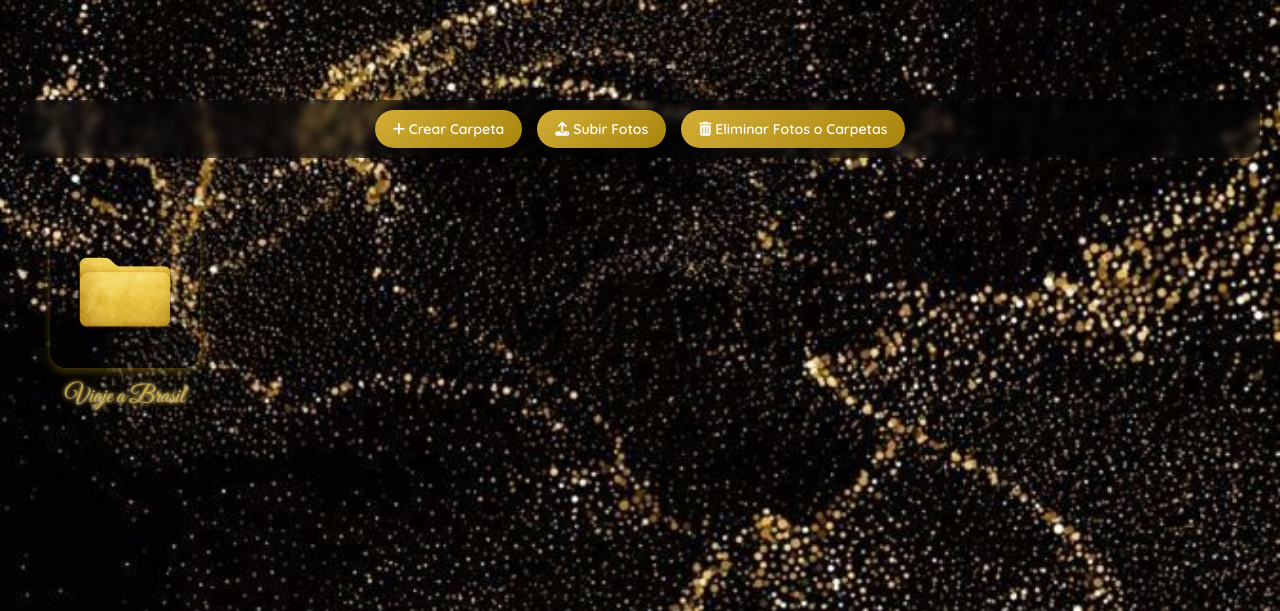
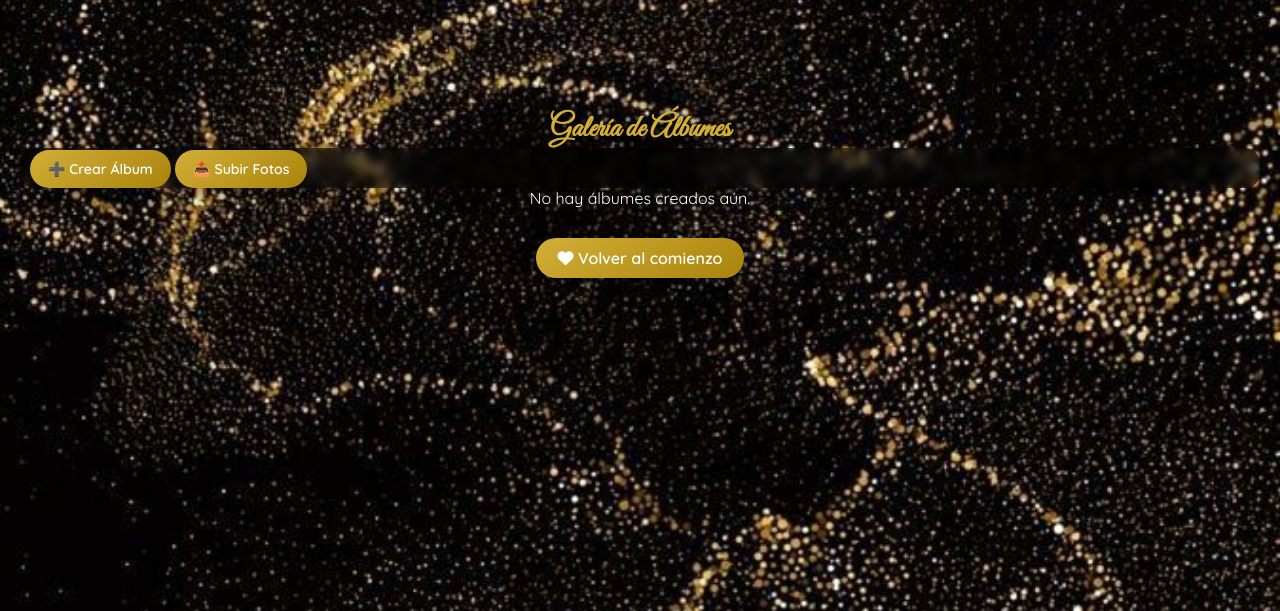
Before and after one commit to gabrielavasso/mini_web, a Flask app: page /galeria in a window 1280 px wide. Shown: the part 140-751 px from the top of the page. Run offline with Flask 3, Linux system fonts and the light colour scheme; the visitor is signed in with stand-in values (Sample User, id 1); parts of the project's set-up code (start-up, migrations or seed data) failed here and were passed over.

Commit message:
Agregado icono de carpeta en galería y estilos ajustados

```diff
--- a/app.py
+++ b/app.py
@@ -1,64 +1,64 @@
-from flask import Flask, render_template, request, redirect, url_for, send_from_directory, session, flash
+from flask import Flask, render_template, request, redirect, url_for, session, flash
 from werkzeug.utils import secure_filename
 from dotenv import load_dotenv
 import os
 import json
 import re
-import shutil
+import cloudinary
+import cloudinary.uploader
 
 load_dotenv()
 
 app = Flask(__name__)
 app.secret_key = "supersecreto"
-app.config['UPLOAD_FOLDER'] = 'uploads'
-app.config['MUSIC_FOLDER'] = 'static/music'
-app.config['ALLOWED_EXTENSIONS'] = {'png', 'jpg', 'jpeg', 'gif'}
-app.config['NOTAS_FILE'] = os.path.join("data", "notas.json")
 
-# === Filtro personalizado para extraer ID de YouTube ===
+# === Configuración Cloudinary ===
+cloudinary.config(
+    cloud_name=os.getenv("CLOUDINARY_URL").split("@")[1],
+    api_key=os.getenv("CLOUDINARY_URL").split("//")[1].split(":")[0],
+    api_secret=os.getenv("CLOUDINARY_URL").split(":")[2].split("@")[0]
+)
+
+# Archivos JSON para datos
+NOTAS_FILE = os.path.join("data", "notas.json")
+FOTOS_FILE = os.path.join("data", "fotos.json")
+
+# Crear archivos y carpetas necesarios
+os.makedirs("data", exist_ok=True)
+if not os.path.exists(NOTAS_FILE):
+    with open(NOTAS_FILE, "w", encoding="utf-8") as f:
+        json.dump([], f)
+if not os.path.exists(FOTOS_FILE):
+    with open(FOTOS_FILE, "w", encoding="utf-8") as f:
+        json.dump({}, f)  # Diccionario con {album: [fotos]}
+
+# Filtro para extraer ID de YouTube
 def youtube_id(link):
     match = re.search(r"(?:v=|\/)([0-9A-Za-z_-]{11})", link)
     return match.group(1) if match else ""
 
 app.jinja_env.filters['youtube_id'] = youtube_id
 
-# === Crear carpetas necesarias ===
-os.makedirs(app.config['UPLOAD_FOLDER'], exist_ok=True)
-os.makedirs("data", exist_ok=True)
-if not os.path.exists(app.config['NOTAS_FILE']):
-    with open(app.config['NOTAS_FILE'], "w", encoding="utf-8") as f:
-        json.dump([], f)
-
-# === Función para validar archivos ===
-def allowed_file(filename):
-    return '.' in filename and filename.rsplit('.', 1)[1].lower() in app.config['ALLOWED_EXTENSIONS']
-
-# === Rutas ===
+# === Rutas principales ===
 @app.route("/")
 def index():
-    carpetas = os.listdir(app.config['UPLOAD_FOLDER'])
-    galeria = {}
-    for carpeta in carpetas:
-        ruta = os.path.join(app.config['UPLOAD_FOLDER'], carpeta)
-        if os.path.isdir(ruta):
-            imagenes = [f for f in os.listdir(ruta) if allowed_file(f)]
-            galeria[carpeta] = imagenes
-    return render_template("index.html", galeria=galeria)
+    # Cargar fotos por álbum desde JSON
+    with open(FOTOS_FILE, "r", encoding="utf-8") as f:
+        fotos = json.load(f)
+    return render_template("index.html", galeria=fotos)
 
 @app.route("/login", methods=["GET", "POST"])
 def login():
     error = None
-
     if request.method == "POST":
         usuario = request.form["usuario"].strip()
         contrasena = request.form["contrasena"].strip()
 
         if usuario == os.getenv("USUARIO") and contrasena == os.getenv("CONTRASENA"):
             session["logueado"] = True
-            return redirect(url_for("bienvenida"))  # Redirige a mensaje de bienvenida
+            return redirect(url_for("bienvenida"))
         else:
             error = "Usuario o contraseña incorrectos"
-
     return render_template("login.html", error=error)
 
 @app.route("/logout")
@@ -74,6 +74,28 @@ def mensaje_logout():
         return render_template('mensaje_logout.html')
     return redirect(url_for('index'))
 
+# === Crear álbum ===
+@app.route("/crear_album", methods=["GET", "POST"])
+def crear_album():
+    if not session.get("logueado"):
+        return redirect(url_for("login"))
+
+    mensaje = None
+    if request.method == "POST":
+        nombre = request.form.get("nombre", "").strip()
+        if nombre:
+            with open(FOTOS_FILE, "r", encoding="utf-8") as f:
+                fotos = json.load(f)
+            if nombre not in fotos:
+                fotos[nombre] = []
+                with open(FOTOS_FILE, "w", encoding="utf-8") as f:
+                    json.dump(fotos, f, indent=4, ensure_ascii=False)
+                mensaje = f"✅ Álbum '{nombre}' creado exitosamente."
+            else:
+                mensaje = f"⚠️ El álbum '{nombre}' ya existe."
+    return render_template("crear_album.html", mensaje=mensaje)
+
+# === Subir fotos a Cloudinary ===
 @app.route("/upload", methods=["GET", "POST"])
 def upload():
     if not session.get("logueado"):
@@ -82,32 +104,91 @@ def upload():
     if request.method == "POST":
         carpeta = request.form["carpeta"]
         archivos = request.files.getlist("fotos")
-        ruta_carpeta = os.path.join(app.config['UPLOAD_FOLDER'], carpeta)
-        os.makedirs(ruta_carpeta, exist_ok=True)
+
+        with open(FOTOS_FILE, "r", encoding="utf-8") as f:
+            fotos = json.load(f)
+
+        if carpeta not in fotos:
+            fotos[carpeta] = []
 
         for archivo in archivos:
-            if archivo and allowed_file(archivo.filename):
-                nombre_seguro = secure_filename(archivo.filename)
-                archivo.save(os.path.join(ruta_carpeta, nombre_seguro))
+            if archivo:
+                resultado = cloudinary.uploader.upload(archivo, folder=f"mini_web/{carpeta}")
+                fotos[carpeta].append({
+                    "url": resultado['secure_url'],
+                    "public_id": resultado['public_id']
+                })
+
+        with open(FOTOS_FILE, "w", encoding="utf-8") as f:
+            json.dump(fotos, f, indent=4, ensure_ascii=False)
 
         flash("📸 Fotos subidas correctamente.")
         return redirect(url_for("ver_album", carpeta=carpeta))
 
-    return render_template("upload.html")
+    # Mostrar lista de álbumes
+    with open(FOTOS_FILE, "r", encoding="utf-8") as f:
+        fotos = json.load(f)
+    return render_template("upload.html", albums=list(fotos.keys()))
 
-@app.route("/uploads/<carpeta>/<nombre>")
-def ver_imagen(carpeta, nombre):
-    return send_from_directory(os.path.join(app.config['UPLOAD_FOLDER'], carpeta), nombre)
+# === Ver álbum ===
+@app.route("/ver_album/<carpeta>")
+def ver_album(carpeta):
+    with open(FOTOS_FILE, "r", encoding="utf-8") as f:
+        fotos = json.load(f)
+    imagenes = fotos.get(carpeta, [])
+    return render_template("ver_album.html", carpeta=carpeta, imagenes=imagenes)
 
+# === Eliminar foto o álbum ===
+@app.route("/eliminar_fotos", methods=["POST"])
+def eliminar_fotos():
+    if not session.get("logueado"):
+        return redirect(url_for("login"))
+
+    carpeta = request.form.get("carpeta", "").strip()
+    nombre = request.form.get("nombre", "").strip()  # Aquí será la URL
+
+    with open(FOTOS_FILE, "r", encoding="utf-8") as f:
+        fotos = json.load(f)
+
+    if carpeta in fotos:
+        if nombre:
+            # Buscar la foto en el álbum por URL
+            foto = next((f for f in fotos[carpeta] if f["url"] == nombre), None)
+            if foto:
+                # Borrar de Cloudinary usando public_id
+                cloudinary.uploader.destroy(foto["public_id"])
+                fotos[carpeta].remove(foto)
+                flash(f"🗑️ Foto eliminada de '{carpeta}'.")
+            else:
+                flash("❌ No se encontró la foto.")
+        else:
+            # Eliminar álbum completo
+            for foto in fotos[carpeta]:
+                cloudinary.uploader.destroy(foto["public_id"])
+            del fotos[carpeta]
+            flash(f"🗑️ Álbum '{carpeta}' eliminado completamente.")
+
+    with open(FOTOS_FILE, "w", encoding="utf-8") as f:
+        json.dump(fotos, f, indent=4, ensure_ascii=False)
+
+    return redirect(url_for("galeria"))
+
+# === Galería principal ===
+@app.route("/galeria")
+def galeria():
+    with open(FOTOS_FILE, "r", encoding="utf-8") as f:
+        fotos = json.load(f)
+    return render_template("galeria.html", galeria=fotos)
+
+# === Otras rutas (notas, carta, canciones) siguen igual ===
 @app.route("/carta")
 def carta():
     return render_template("carta.html")
 
 @app.route("/notas", methods=["GET", "POST"])
 def notas():
-    archivo_notas = app.config['NOTAS_FILE']
-    if os.path.exists(archivo_notas):
-        with open(archivo_notas, "r", encoding="utf-8") as f:
+    if os.path.exists(NOTAS_FILE):
+        with open(NOTAS_FILE, "r", encoding="utf-8") as f:
             todas_las_notas = json.load(f)
     else:
         todas_las_notas = []
@@ -118,164 +199,12 @@ def notas():
         nueva_nota = {"autor": autor, "mensaje": mensaje}
         todas_las_notas.append(nueva_nota)
 
-        with open(archivo_notas, "w", encoding="utf-8") as f:
+        with open(NOTAS_FILE, "w", encoding="utf-8") as f:
             json.dump(todas_las_notas, f, indent=4, ensure_ascii=False)
 
         return redirect(url_for("notas"))
 
     return render_template("notas.html", notas=todas_las_notas, total=len(todas_las_notas), enumerate=enumerate)
-
-@app.route("/eliminar_nota/<int:indice>", methods=["POST"])
-def eliminar_nota(indice):
-    archivo_notas = app.config['NOTAS_FILE']
-    if os.path.exists(archivo_notas):
-        with open(archivo_notas, "r", encoding="utf-8") as f:
-            todas_las_notas = json.load(f)
-
-        if 0 <= indice < len(todas_las_notas):
-            todas_las_notas.pop(indice)
-            with open(archivo_notas, "w", encoding="utf-8") as f:
-                json.dump(todas_las_notas, f, indent=4, ensure_ascii=False)
-
-    return redirect(url_for("notas"))
-
-@app.route("/canciones", methods=["GET", "POST"])
-def canciones():
-    archivo_canciones = os.path.join("data", "canciones.json")
-    if not os.path.exists(archivo_canciones):
-        with open(archivo_canciones, "w", encoding="utf-8") as f:
-            json.dump([], f)
-
-    with open(archivo_canciones, "r", encoding="utf-8") as f:
-        canciones = json.load(f)
-
-    if request.method == "POST":
-        if not session.get("logueado"):
-            return redirect(url_for("login"))
-
-        link = request.form["link"]
-        canciones.append(link)
-        with open(archivo_canciones, "w", encoding="utf-8") as f:
-            json.dump(canciones, f, indent=4, ensure_ascii=False)
-        flash("🎵 Canción agregada con éxito")
-        return redirect(url_for("canciones"))
-
-    return render_template("canciones.html", canciones=canciones)
-
-@app.route("/galeria")
-def galeria():
-    carpetas = os.listdir(app.config['UPLOAD_FOLDER'])
-    galeria = {}
-    for carpeta in carpetas:
-        ruta = os.path.join(app.config['UPLOAD_FOLDER'], carpeta)
-        if os.path.isdir(ruta):
-            imagenes = [f for f in os.listdir(ruta) if allowed_file(f)]
-            galeria[carpeta] = imagenes
-    return render_template("galeria.html", galeria=galeria)
-
-@app.route("/crear_album", methods=["GET", "POST"])
-def crear_album():
-    if not session.get("logueado"):
-        return redirect(url_for("login"))
-
-    mensaje = None
-    if request.method == "POST":
-        nombre = request.form.get("nombre", "").strip()
-        if nombre:
-            carpeta_path = os.path.join(app.config['UPLOAD_FOLDER'], secure_filename(nombre))
-            if not os.path.exists(carpeta_path):
-                os.makedirs(carpeta_path)
-                mensaje = f"✅ Álbum '{nombre}' creado exitosamente."
-            else:
-                mensaje = f"⚠️ El álbum '{nombre}' ya existe."
-
-    return render_template("crear_album.html", mensaje=mensaje)
-
-@app.route("/eliminar_fotos", methods=["POST"])
-def eliminar_fotos():
-    if not session.get("logueado"):
-        return redirect(url_for("login"))
-
-    carpeta = request.form.get("carpeta", "").strip()
-    nombre = request.form.get("nombre", "").strip()
-    carpeta_path = os.path.join(app.config['UPLOAD_FOLDER'], secure_filename(carpeta))
-
-    if nombre:
-        # Eliminar foto específica
-        ruta_foto = os.path.join(carpeta_path, secure_filename(nombre))
-        if os.path.exists(ruta_foto):
-            os.remove(ruta_foto)
-            flash(f"🗑️ Foto '{nombre}' eliminada con éxito.")
-        else:
-            flash(f"❌ No se encontró la foto '{nombre}'.")
-        return redirect(url_for('ver_album', carpeta=carpeta))
-    else:
-        # Eliminar carpeta completa
-        if os.path.exists(carpeta_path):
-            shutil.rmtree(carpeta_path)
-            flash(f"🗑️ Álbum '{carpeta}' eliminado completamente.")
-        else:
-            flash(f"❌ No se encontró la carpeta '{carpeta}'.")
-        return redirect(url_for('galeria'))
-
-@app.route("/ver_album/<carpeta>")
-def ver_album(carpeta):
-    ruta_carpeta = os.path.join(app.config['UPLOAD_FOLDER'], carpeta)
-    imagenes = []
-    if os.path.exists(ruta_carpeta):
-        imagenes = [f for f in os.listdir(ruta_carpeta) if allowed_file(f)]
-    return render_template("ver_album.html", carpeta=carpeta, imagenes=imagenes)
-
-@app.route("/panel")
-def panel():
-    if not session.get("logueado"):
-        return redirect(url_for("login"))
-
-    carpetas = os.listdir(app.config['UPLOAD_FOLDER'])
-    total_carpetas = len(carpetas)
-    total_fotos = 0
-    for carpeta in carpetas:
-        ruta = os.path.join(app.config['UPLOAD_FOLDER'], carpeta)
-        if os.path.isdir(ruta):
-            total_fotos += len([f for f in os.listdir(ruta) if allowed_file(f)])
-
-    archivo_notas = app.config['NOTAS_FILE']
-    total_notas = 0
-    ultima_nota = None
-
-    if os.path.exists(archivo_notas):
-        with open(archivo_notas, "r", encoding="utf-8") as f:
-            todas_las_notas = json.load(f)
-            total_notas = len(todas_las_notas)
-            if total_notas > 0:
-                ultima_nota = todas_las_notas[-1]
-
-    return render_template("panel.html", total_carpetas=total_carpetas, total_fotos=total_fotos, total_notas=total_notas, ultima_nota=ultima_nota)
-
-# Crear carpetas iniciales si no existen
-def crear_carpetas_iniciales():
-    rutas = [
-        os.path.join("static", "galeria", "Viaje a Brasil"),
-        os.path.join("static", "galeria", "Eventos")
-    ]
-    for ruta in rutas:
-        os.makedirs(ruta, exist_ok=True)
-
-crear_carpetas_iniciales()
-
-@app.route("/eliminar_cancion", methods=["POST"])
-def eliminar_cancion():
-    if not session.get("logueado"):
-        return redirect(url_for("login"))
-
-    link = request.form.get("link")
-    if link and link in canciones:  # Asegurate de tener una lista 'canciones'
-        canciones.remove(link)
-        flash("🎵 Canción eliminada correctamente.")
-    else:
-        flash("⚠️ No se pudo eliminar la canción.")
-
-    return redirect(url_for("canciones"))
 
 @app.route("/bienvenida")
 def bienvenida():
--- a/templates/galeria.html
+++ b/templates/galeria.html
@@ -1,148 +1,41 @@
 {% extends 'base.html' %}
 
-{% block title %}📸 Nuestras Fotos{% endblock %}
+{% block title %}Galería{% endblock %}
 
 {% block content %}
 <main class="galeria-fondo">
 
+    <!-- Título -->
+    <h2 class="titulo-album">Galería de Álbumes</h2>
+
+    <!-- Botones para crear álbum solo si hay sesión -->
     {% if session.get('logueado') %}
-    <!-- Botones superiores -->
-    <div class="galeria-botones galeria-superior">
-        <a href="{{ url_for('crear_album') }}" class="boton-galeria"><i class="fas fa-plus"></i> Crear Carpeta</a>
-        <a href="{{ url_for('upload') }}" class="boton-galeria"><i class="fas fa-upload"></i> Subir Fotos</a>
-        <a href="{{ url_for('eliminar_fotos') }}" class="boton-galeria"><i class="fas fa-trash-alt"></i> Eliminar Fotos o Carpetas</a>
+    <div class="galeria-superior">
+        <a href="{{ url_for('crear_album') }}" class="boton-galeria">➕ Crear Álbum</a>
+        <a href="{{ url_for('upload') }}" class="boton-galeria">📤 Subir Fotos</a>
     </div>
     {% endif %}
 
-    <!-- Contenido de la galería -->
-    <div class="galeria-contenido">
-        {% if galeria %}
-            {% for carpeta in galeria.keys() %}
-            <div class="album-carpeta">
-                <a href="{{ url_for('ver_album', carpeta=carpeta) }}">
-                    <img src="{{ url_for('static', filename='img/folder_icon.png') }}" alt="Carpeta {{ carpeta }}" class="icono-carpeta">
-                    <p class="nombre-carpeta">{{ carpeta }}</p>
-                </a>
-            </div>
-            {% endfor %}
+    <!-- Lista de álbumes -->
+    <div class="galeria-botones">
+        {% for carpeta, fotos in galeria.items() %}
+        <div class="album-carpeta">
+            <a href="{{ url_for('ver_album', carpeta=carpeta) }}">
+                <img src="{{ url_for('static', filename='img/icono_carpeta.png') }}" alt="Carpeta" class="icono-carpeta">
+                <span class="nombre-carpeta">{{ carpeta }}</span>
+            </a>
+        </div>
         {% else %}
-            <p style="text-align: center; color: white;">No hay álbumes todavía.</p>
-        {% endif %}
+        <p style="color:white; text-align:center; width:100%;">No hay álbumes creados aún.</p>
+        {% endfor %}
     </div>
+
+    <!-- Botón volver al inicio -->
+    <div class="volver-centro">
+        <a href="{{ url_for('index') }}" class="boton-volver-dorado">
+            <i class="fas fa-heart"></i> Volver al comienzo
+        </a>
+    </div>
+
 </main>
-
-<style>
-.galeria-fondo {
-    background-image: url('{{ url_for('static', filename='img/portada.jpg') }}');
-    background-size: cover;
-    background-repeat: no-repeat;
-    background-position: center;
-    background-attachment: fixed;
-    min-height: 100vh;
-    padding: 100px 20px 40px;
-}
-
-/* Botones superiores fijos */
-.galeria-superior {
-    position: sticky;
-    top: 70px; /* justo bajo el header */
-    z-index: 10;
-    background: rgba(0,0,0,0.5);
-    padding: 10px;
-    border-radius: 15px;
-    backdrop-filter: blur(4px);
-}
-
-/* Contenedor de botones */
-.galeria-botones {
-    display: flex;
-    flex-wrap: wrap;
-    justify-content: center;
-    gap: 15px;
-    margin-bottom: 30px;
-}
-
-.boton-galeria {
-    background: linear-gradient(145deg, rgba(212,175,55,1), rgba(168, 132, 12, 1));
-    color: white;
-    padding: 10px 18px;
-    border: none;
-    border-radius: 30px;
-    font-weight: bold;
-    text-decoration: none;
-    font-size: 14px;
-    box-shadow: 0 4px 10px rgba(0, 0, 0, 0.2);
-    transition: all 0.3s ease;
-}
-.boton-galeria:hover {
-    transform: scale(1.05);
-    background: rgba(212,175,55,1);
-}
-
-/* Carpetas */
-.album-carpeta {
-    display: inline-block;
-    margin: 30px;
-    text-align: center;
-    transition: transform 0.2s ease-in-out;
-}
-.album-carpeta:hover {
-    transform: scale(1.05);
-}
-
-.icono-carpeta {
-    width: 150px;
-    height: auto;
-    border-radius: 16px;
-    box-shadow: 0 4px 8px rgba(223, 187, 30, 0.3);
-    transition: box-shadow 0.3s ease-in-out;
-}
-.icono-carpeta:hover {
-    box-shadow: 0 8px 16px rgba(219, 200, 88, 0.6);
-}
-
-.nombre-carpeta {
-    display: block;
-    margin-top: 10px;
-    font-family: 'Great Vibes', cursive;
-    font-size: 1.5rem;
-    color: rgba(212,175,55,1);
-    text-shadow: 0 0 3px #fff, 0 0 6px rgba(235, 184, 16, 1);
-    text-decoration: none;
-}
-
-.album-carpeta a {
-    text-decoration: none !important;
-}
-
-/* Responsive */
-@media (max-width: 768px) {
-    .album-carpeta {
-        margin: 15px;
-    }
-
-    .icono-carpeta {
-        width: 100px;
-    }
-
-    .nombre-carpeta {
-        font-size: 1.2rem;
-    }
-
-    .galeria-botones {
-        flex-direction: column;
-        align-items: center;
-    }
-
-    .boton-galeria {
-        width: 90%;
-        font-size: 15px;
-        padding: 12px;
-    }
-
-    p {
-        padding: 0 15px;
-    }
-}
-</style>
 {% endblock %}
--- a/templates/upload.html
+++ b/templates/upload.html
@@ -98,12 +98,6 @@
     text-decoration: underline;
 }
 
-.logout-separado {
-    display: block;
-    text-align: center;
-    margin-top: 10px;
-}
-
 /* Responsive */
 @media (max-width: 768px) {
     .formulario-subida {
```
Also changed, not shown: templates/ver_album.html (+4 -24 lines), static/img/album_default.jpg (added), static/img/icono_carpeta.png (renamed from static/img/folder_icon.png), 1 other file.
